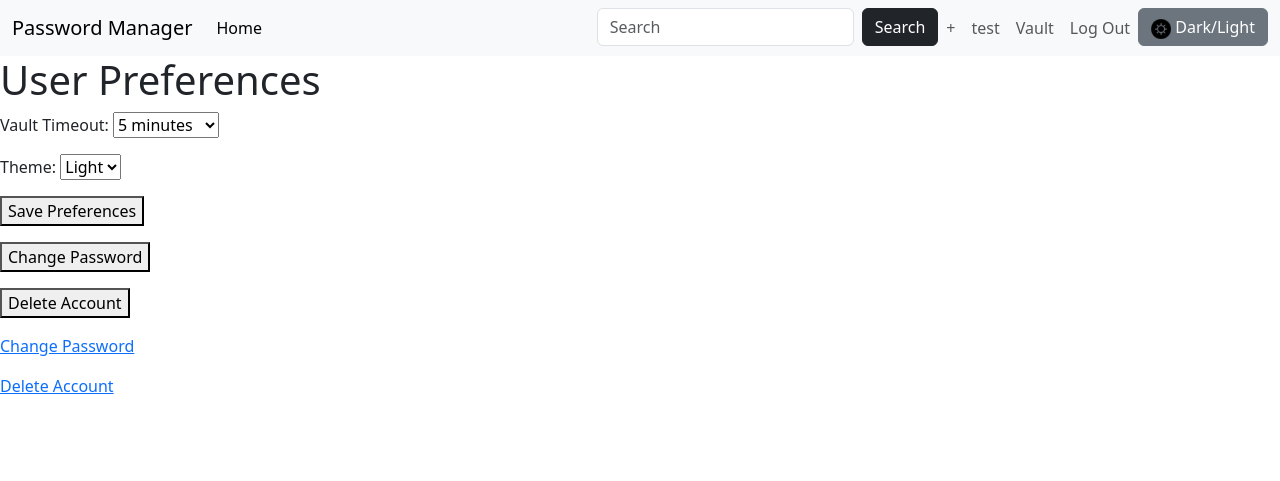
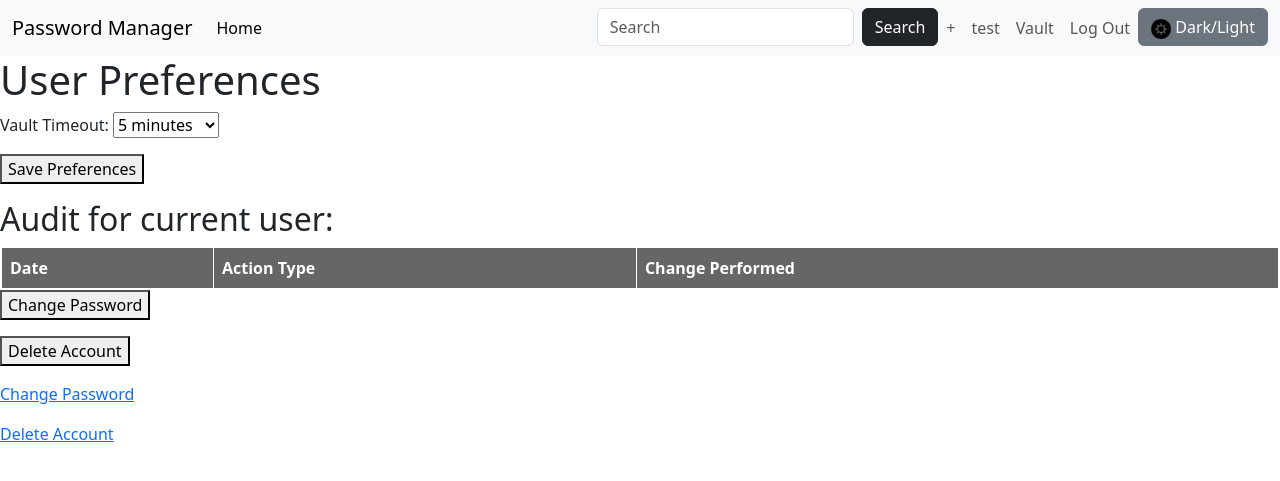
Before and after one commit to quinone/password-manager, a Flask app: page /settings/ in a window 1280 px wide. Shown: the top 481 px of the page. Run offline with Flask 3, Linux system fonts and the light colour scheme; the visitor is signed in with stand-in values (Sample User, id 1); data comes from the database, SQL or seed files in the repository; data that the repository does not hold is empty; some libraries are stand-ins or nearby versions.

Commit message:
Changes to Settins (Audit Trail)

```diff
--- a/app/settings.py
+++ b/app/settings.py
@@ -1,4 +1,5 @@
 # from _sqlite3 import Error
+import logging
 from flask import (
     Blueprint,
     jsonify,
@@ -15,9 +16,40 @@ from argon2 import PasswordHasher, exceptions
 from app.auth import login_required
 from app.db import get_db
 
+# Configure logging
+logging.basicConfig(level=logging.INFO)
+logger = logging.getLogger(__name__)
+
+# Function to log actions
+
+
+
+
 bp = Blueprint(
     "settings", __name__, url_prefix="/settings", template_folder="templates"
 )
+
+def get_audit_data(user_id):
+    try:
+        conn = get_db()
+        cursor = conn.cursor()
+        cursor.execute(
+            """
+            SELECT ENTITY_TYPE_ID, ENTITY_ID, ACTION_TYPE, TIMESTAMP
+            FROM AUDIT
+            WHERE USER_ID = ? OR USER_ID IS NULL
+            ORDER BY TIMESTAMP DESC
+            LIMIT 30
+            """,
+            (user_id,)
+        )
+        audit_data = cursor.fetchall()
+        cursor.close()
+        conn.close()
+        return audit_data
+    except Exception as e:
+        logger.error(f"Failed to fetch audit data: {e}")
+        return []
 
 
 @bp.route("/", methods=["GET", "POST"])
@@ -38,10 +70,14 @@ def settings():
             conn.commit()
             cursor.close()
             conn.close()
+            log_action(user_id, f"Updated preferences: vault_timeout={vault_timeout}, theme_id={theme_id}")
             return jsonify({"message": "Preferences saved successfully"}), 200
         except Exception as e:
+            logger.error(f"Failed to save preferences: {e}")
             return jsonify({"error": f"Failed to save preferences: {str(e)}"}), 500
-
+    user_id = session.get("user_id")
+    user_name = session.get("user_name")  # Get the user's name from session
+    audit_data = get_audit_data(user_id)
     return render_template("settings.html")
 
 
--- a/app/templates/settings.html
+++ b/app/templates/settings.html
@@ -13,17 +13,55 @@
             <option value="00:15:00">15 minutes</option>
         </select>
     </p>
-    <p>
-        <label for="themeId">Theme:</label>
-        <select id="themeId" name="themeId">
-            <option value="dark">Dark</option>
-            <option value="light">Light</option>
-        </select>
-    </p>
 
     <p>
         <button type="submit">Save Preferences</button>
     </p>
+
+<h2>Audit for current user:</h2>
+
+<style>
+    table {
+        border-collapse: collapse;
+        width: 100%;
+        border: 2px solid white; /* Set the table border color */
+    }
+    th, td {
+        border: 1px solid white; /* Set the cell border color */
+        padding: 8px;
+        text-align: left;
+    }
+    th {
+        background-color: #666; /* Set a background color for the header row */
+        color: white; /* Set text color for the header row */
+    }
+</style>
+
+<table>
+    <thead>
+        <tr>
+            <th>Date</th>
+            <th>Action Type</th>
+            <th>Change Performed</th>
+        </tr>
+    </thead>
+    <tbody>
+        {% for record in audit_data %}
+        <tr>
+            <td>{{ record['TIMESTAMP'] }}</td>
+            <td>{{ record['ACTION_TYPE'] }}</td>
+            <td>{{ record['ENTITY_ID'] }}</td>
+        </tr>
+        {% endfor %}
+    </tbody>
+</table>
+
+
+
+
+
+
+
     <p>
         <button type="button" id="changePasswordBtn">Change Password</button>
     </p>
```
